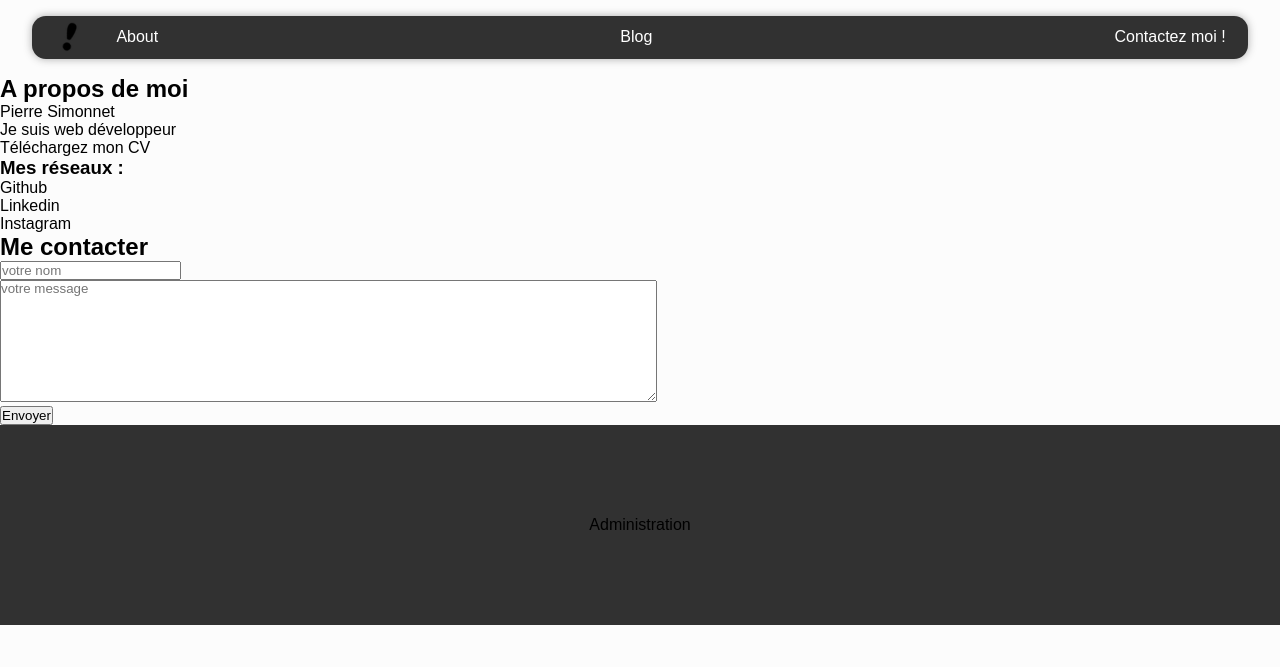
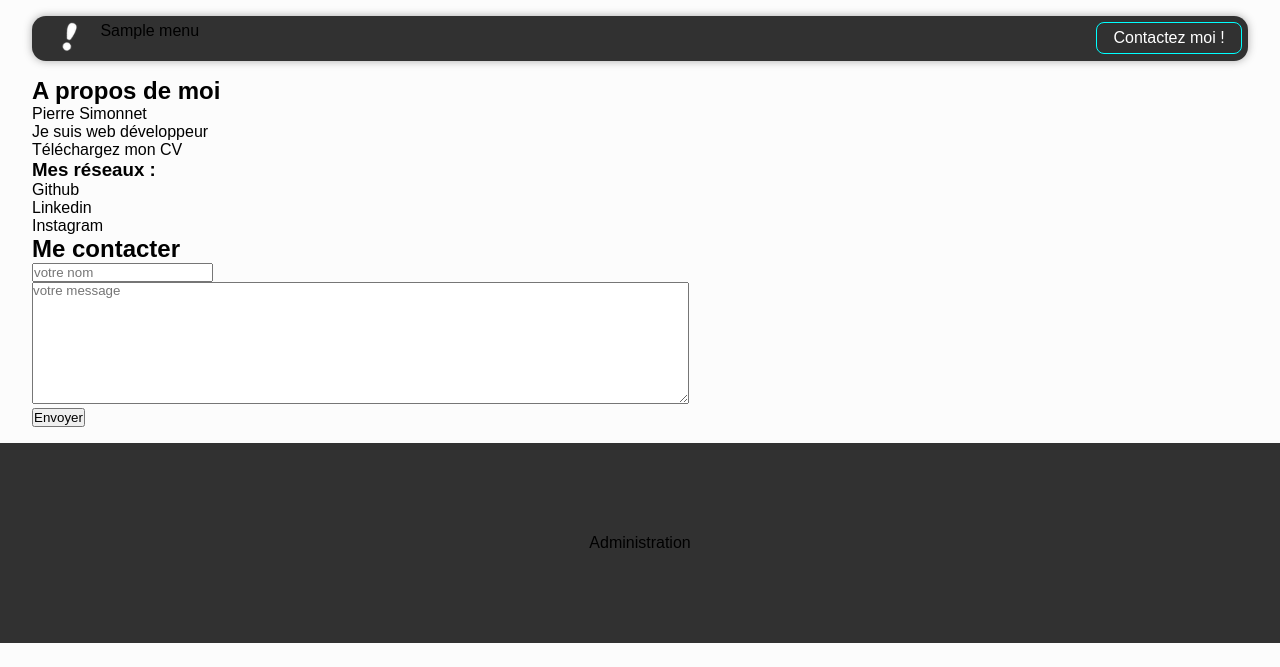
Before and after one commit to bashokusan/P5, a PHP site: template Views/home.php in a window 1280 px wide. Shown: the top 667 px of the page. Run offline with PHP 8.4, Linux system fonts and the light colour scheme; the template is opened without the code that fills it: most values are stand-ins (such as "Sample title", 1, 10 or a date in 2020).

Commit message:
dynamic menu with Helpers class

```diff
--- a/Views/layout/default.php
+++ b/Views/layout/default.php
@@ -4,7 +4,7 @@
     <meta charset="utf-8">
     <meta name="viewport" content="width=device-width, initial-scale=1">
 
-    <title><?= $title ?? 'Mon site' ?></title>
+    <title><?= $title ?? $title = 'Mon site' ?></title>
     <meta name="description" content="">
 
     <link rel="stylesheet" href="../Public/css/stylesheet.min.css">
@@ -14,17 +14,24 @@
   <body>
 
     <header>
-      <a href="index.php"><img src="../content/favicon.png" alt="logo"></a>
+      <div class="logo">
+        <a href="index.php"><img src="../content/logo_white.png" alt="logo"></a>
+      </div>
       <nav>
         <ul>
-          <li><a href="?page=home">About</a></li>
-          <li><a href="?page=blog">Blog</a></li>
-          <li><a href="#">Contactez moi !</a></li>
+          <div class="nav_menu">
+            <?= $menu ?>
+          </div>
+          <div class="nav_cta">
+            <li><a href="#">Contactez moi !</a></li>
+          </div>
         </ul>
       </nav>
     </header>
 
-    <?= $content ?>
+    <div class="container">
+      <?= $content ?>
+    </div>
 
     <?php require_once "footer.php" ?>
   </body>
```
Also changed, not shown: App/Helpers.php (added, +22 -0 lines), Public/index.php (+8 -2 lines).
